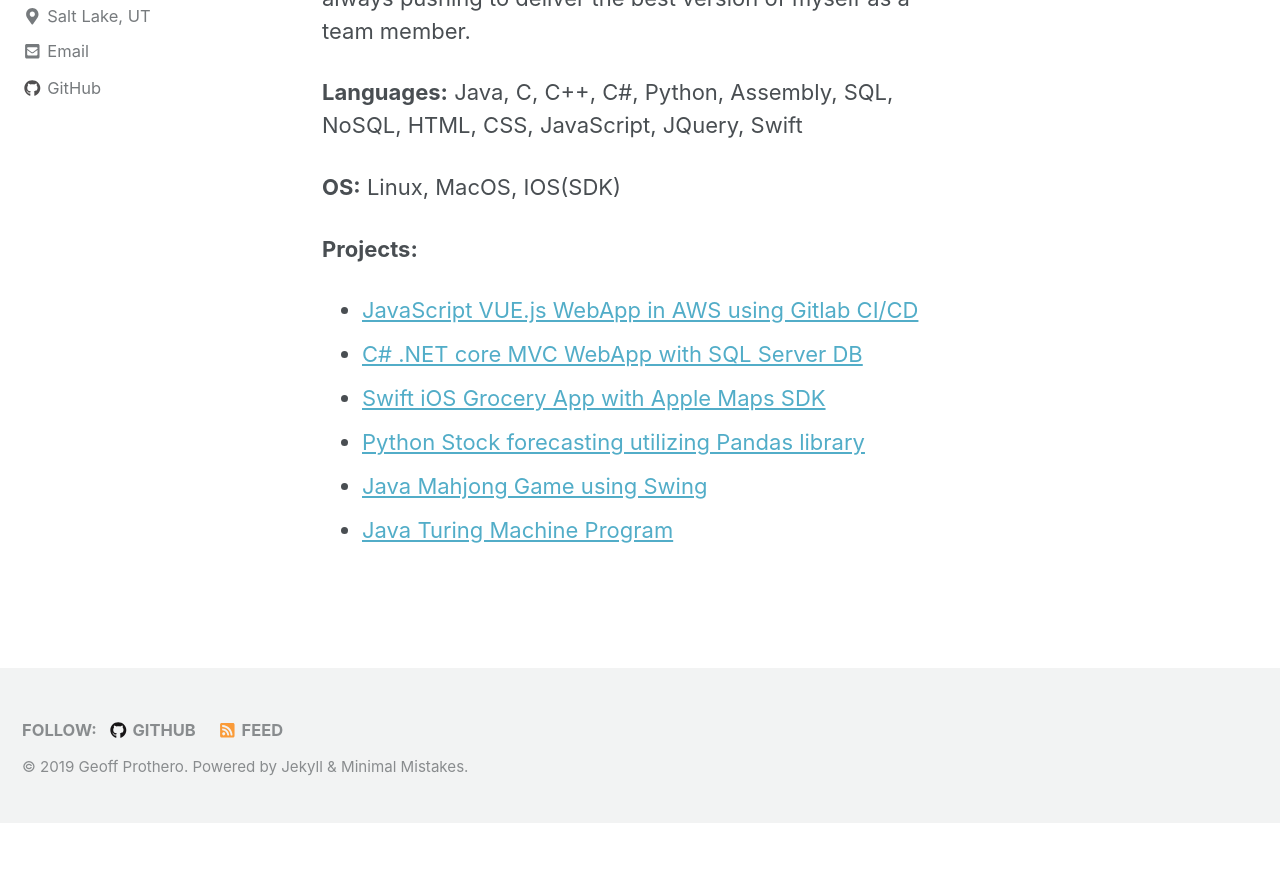
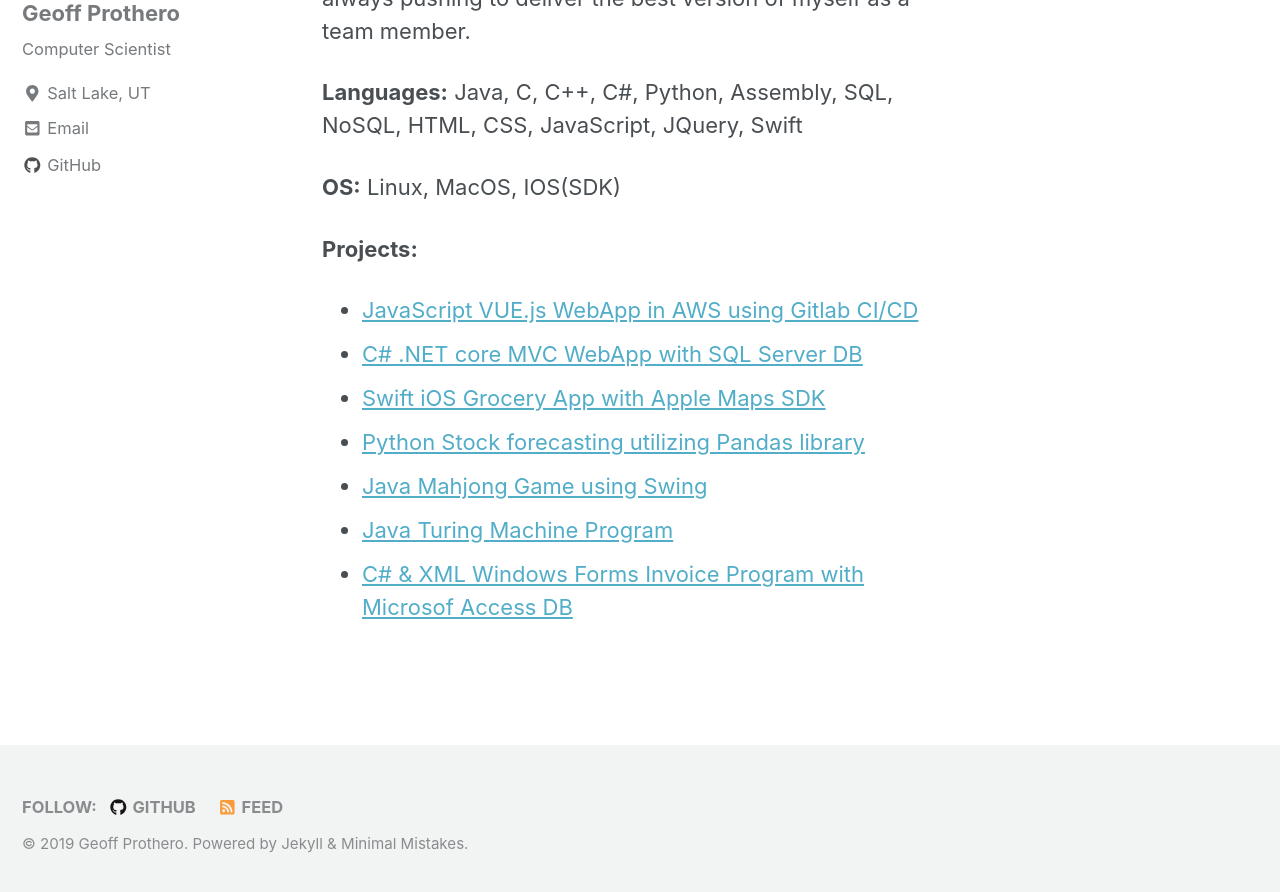
Before and after one commit to GeoProth/GeoProth.github.io, a Jekyll site: the page built from _pages/about.md, in a window 1280 px wide and 900 px high, scrolled down 2034 px. Shown: the top 892 px of the window. Built offline with Jekyll 4.4.1, drawn with Linux system fonts in a browser that asks for light colours; nearby versions of some CDN libraries; before the commit the page ends 2857 px from its top, so only the background shows below that.

Commit message:
added link

```diff
--- a/_pages/about.md
+++ b/_pages/about.md
@@ -34,3 +34,4 @@
 * <a href="https://github.com/GeoProth/stock-predict">Python Stock forecasting utilizing Pandas library</a>
 * <a href="https://github.com/GeoProth/MahJong2">Java Mahjong Game using Swing</a>
 * <a href="https://github.com/GeoProth/TuringMachine">Java Turing Machine Program</a>
+* <a href="https://github.com/GeoProth/CS3280-Invoice">C# & XML Windows Forms Invoice Program with Microsof Access DB</a>
```
